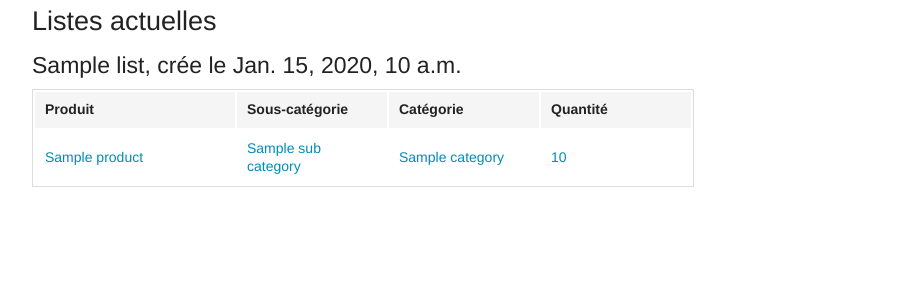
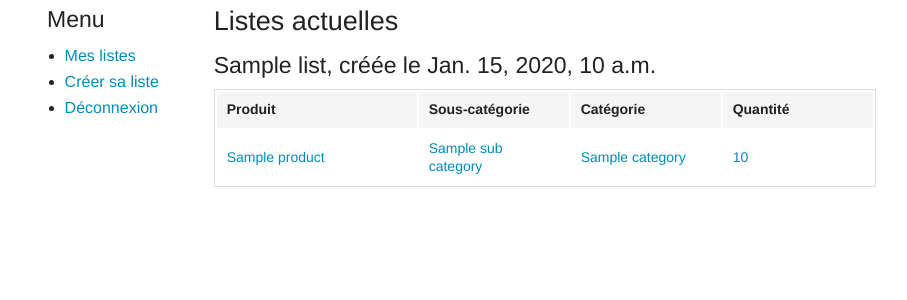
Before and after one commit to Nekikool/Listcourse, a Django app: template Listcourse/templates/ingredient/myLists.html in a window 1280 px wide. Shown: the top 300 px of the page, without its empty margins (108-1015 px from the left). Run offline with Django 3.2, Linux system fonts and the light colour scheme; the template is opened without the code that fills it: most values are stand-ins (such as "Sample title", 1, 10 or a date in 2020); parts of the project's set-up code (start-up, migrations or seed data) failed here and were passed over.

Commit message:
Change css on myList page

```diff
--- a/Listcourse/templates/ingredient/myLists.html
+++ b/Listcourse/templates/ingredient/myLists.html
@@ -2,10 +2,13 @@
 
 {% load static %}
 {% block content %}
-<div class="row">
+
+<div class="row fullWidth">
+    {% include 'menu.html' %}
+    <div class="large-10 columns">
 		<h3>Listes actuelles</h3>
 		{% for myList in myLists %}
-	<h4>{{myList.name}}, crée le {{myList.date}}</h4>
+			<h4>{{myList.name}}, créée le {{myList.date}}</h4>
 			<table>
 			  <thead>
 			    <tr>
@@ -32,4 +35,5 @@
 			</table>
 		{% endfor %}
 	</div>
+</div>
 {% endblock %}
```
Lines whose indentation alone changed are shown as unchanged.
